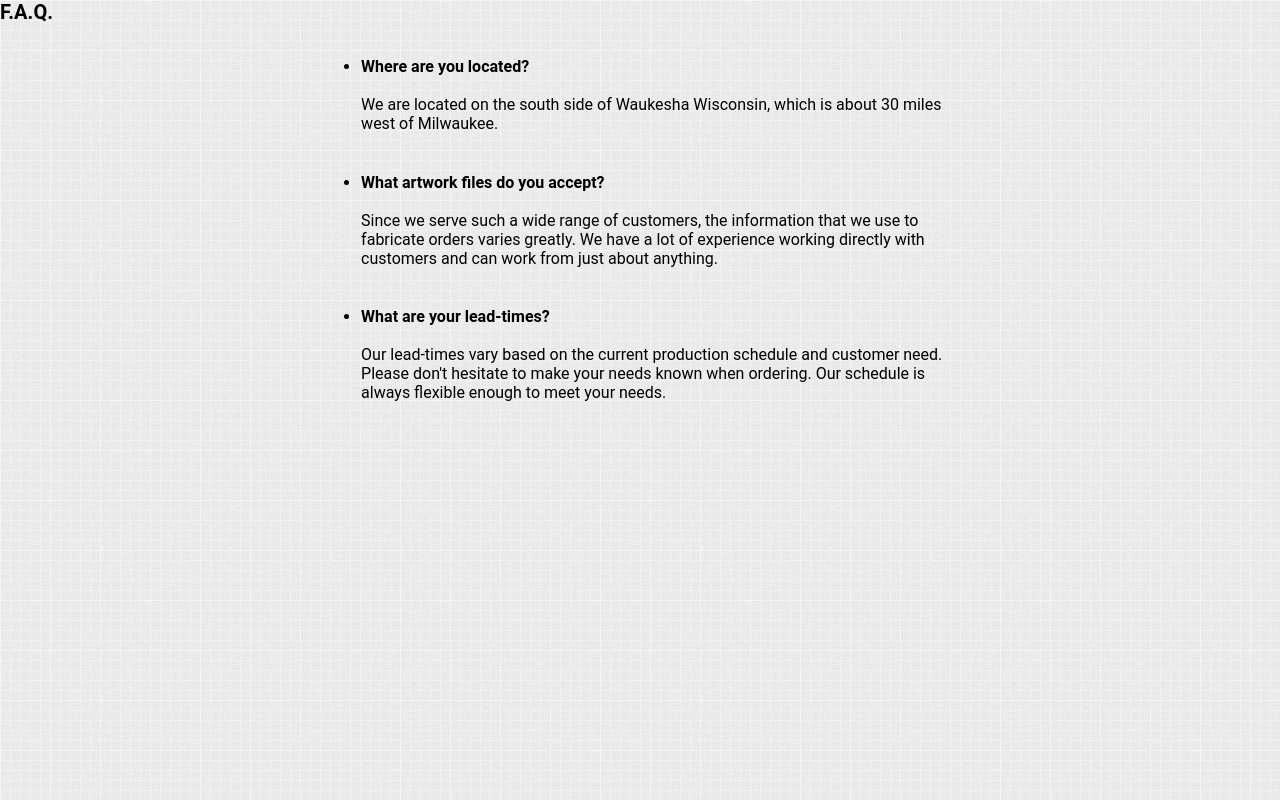
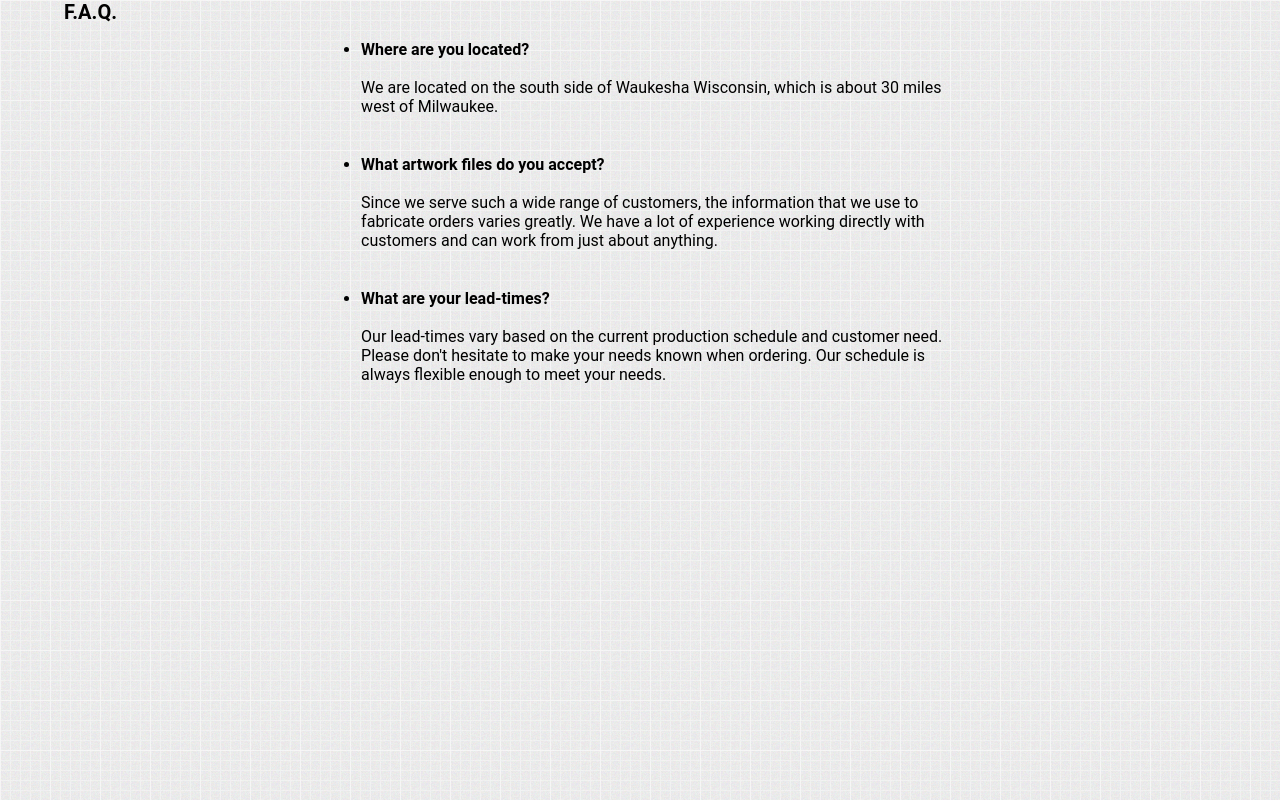
Before and after one commit to timvandehey/anpwww, a plain HTML site: page faq.html in a window 1280 px wide. Drawn offline with Linux system fonts and the light colour scheme.

Commit message:
fixed page h5 headings

```diff
--- a/anp.css
+++ b/anp.css
@@ -251,6 +251,12 @@ h4,
     margin-left: calc(3*var(--leftMargin));
 }
 
+body>h5 {
+    width: 90%;
+    margin: auto;
+    margin-bottom: .4rem;
+}
+
 .products {
     width: 95%;
     margin: auto;
```
